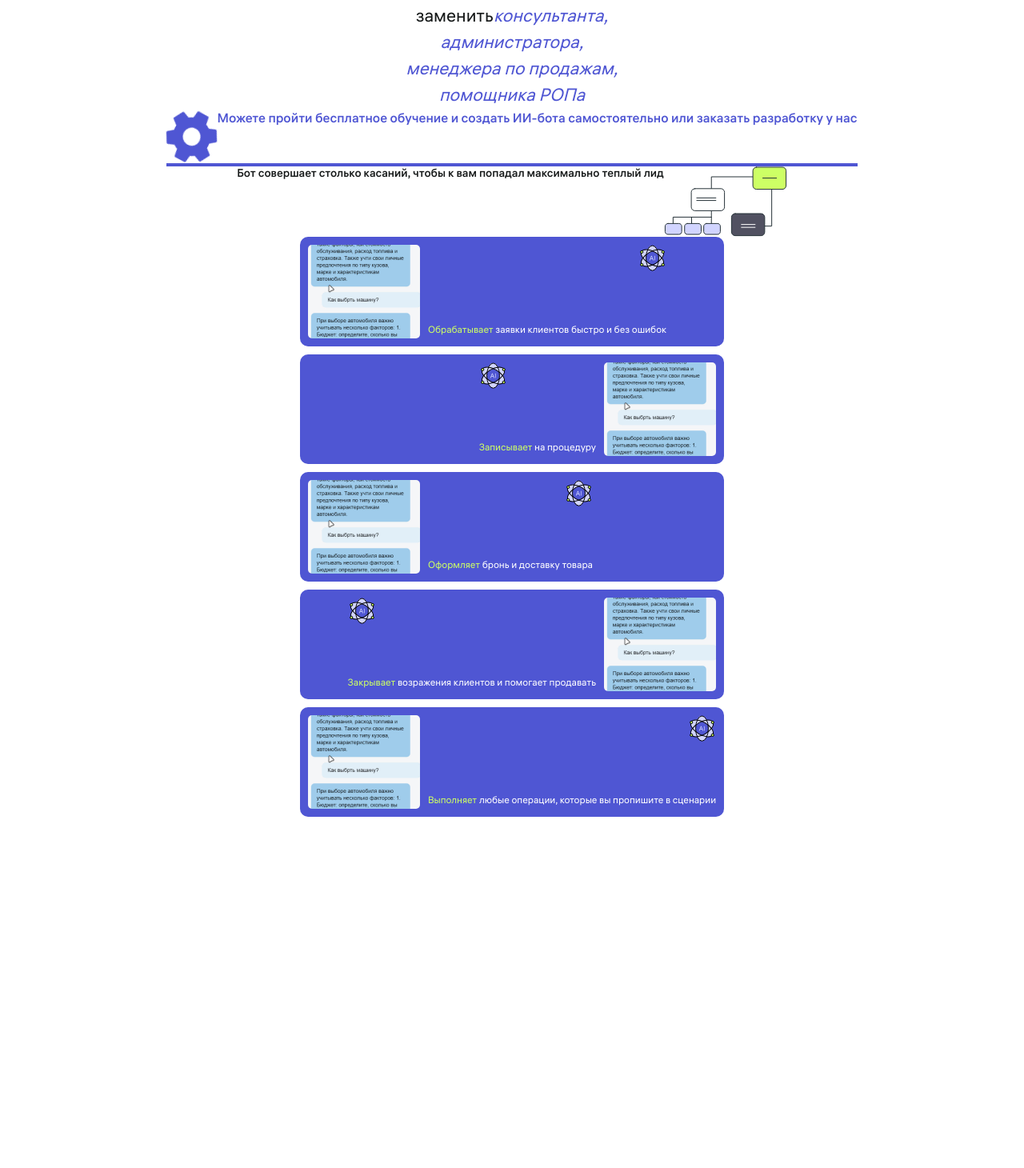
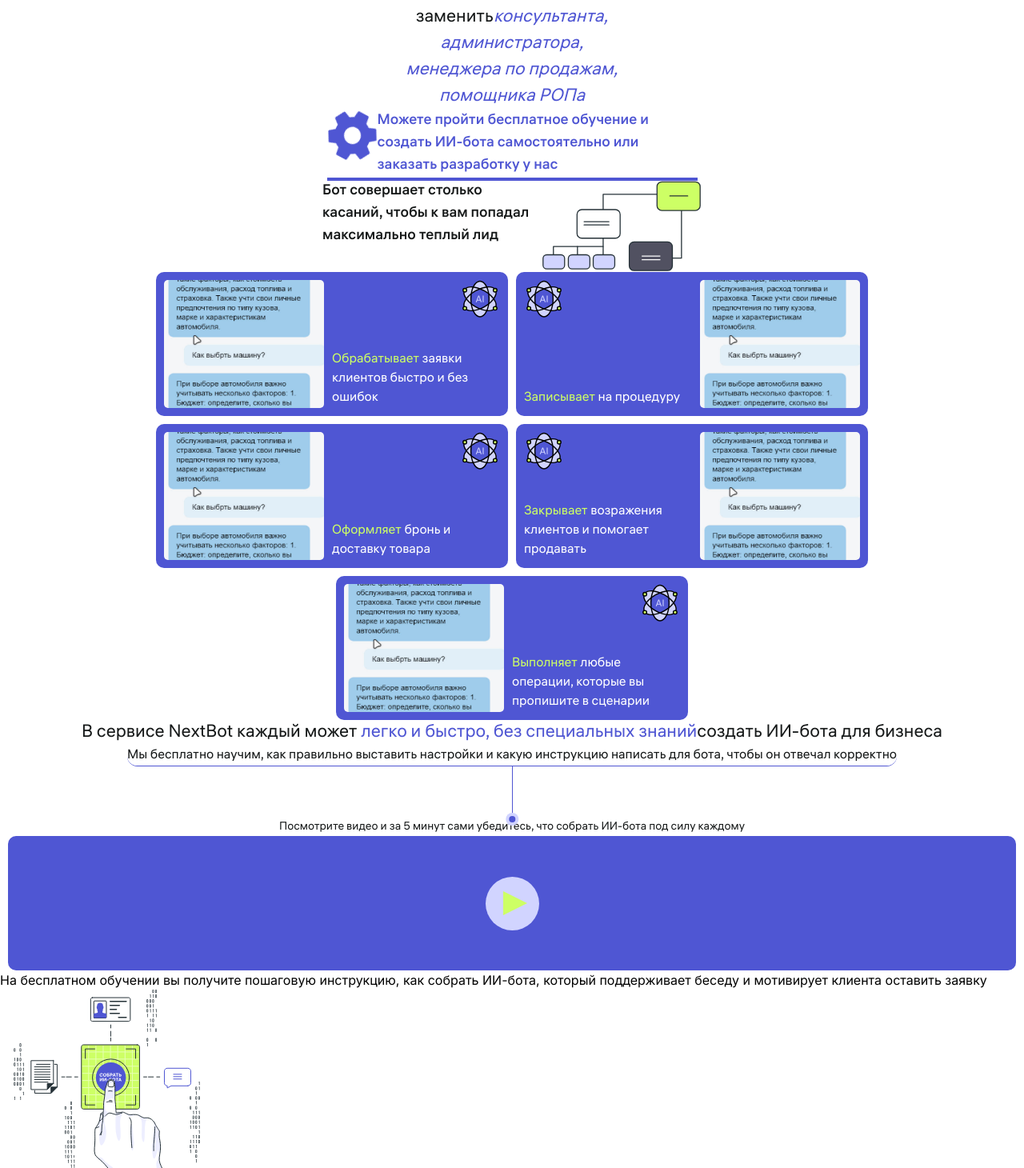
Before and after one commit to EronMG/NextJsProject, a Next.js app in the folder my-app/: page / in a window 1280 px wide. Shown: the part 431-1891 px from the top of the page at 80% size. Before the commit the page ends 1452 px from the top, so only its background shows below. Built offline with nearby package versions, Linux system fonts and the light colour scheme.

Commit message:
feat: Course

```diff
--- a/my-app/src/app/globals.css
+++ b/my-app/src/app/globals.css
@@ -48,3 +48,7 @@
 .rotate-icon {
   animation: rotate 10s linear infinite; /* Измените значение времени (5s) по вашему усмотрению */
 }
+
+.trans {
+  transform: translate(-48%, -50%);
+}
--- a/my-app/src/app/page.tsx
+++ b/my-app/src/app/page.tsx
@@ -1,6 +1,8 @@
 import Business from '@/components/Business/Business';
+import Course from '@/components/Course/Course';
 import Create from '@/components/Create/Create';
 import Header from '@/components/Header/Header';
+import NextBot from '@/components/NextBot/NextBot';
 
 export default function Home() {
   return (
@@ -8,6 +10,8 @@ export default function Home() {
       <Header />
       <Business />
       <Create />
+      <NextBot />
+      <Course />
     </div>
   );
 }
--- /dev/null
+++ b/my-app/src/components/Course/Course.tsx
@@ -0,0 +1,19 @@
+import React from 'react';
+import Press from '@/Images/press.svg';
+
+const Course = () => {
+  return (
+    <section>
+      <div>
+        <h2>
+          На бесплатном обучении вы получите пошаговую инструкцию, как собрать
+          ИИ-бота, который поддерживает беседу и мотивирует клиента оставить
+          заявку
+        </h2>
+        <img src={Press.src} alt='icon' />
+      </div>
+    </section>
+  );
+};
+
+export default Course;
--- a/my-app/src/components/Create/Create.tsx
+++ b/my-app/src/components/Create/Create.tsx
@@ -5,34 +5,13 @@ import Messanger from '@/Images/Messanger.jpg';
 import AI from '@/Images/AI.svg';
 import { bussinesArr } from '@/Types/Arrays';
 
-const Create = () => {
+function Array() {
   return (
-    <section className='flex flex-col items-center px-[10px]'>
-      <h2 className='text-[22px] font-Regular text-dark text-center w-[267px]'>
-        Вы соберете ИИ-бота под задачи вашего бизнеса, который может заменить
-        <span className='text-blue italic'>
-          консультанта, администратора, менеджера по продажам, помощника РОПа
-        </span>
-      </h2>
-      <div className='flex border-b-[4px] border-blue justify-between'>
-        <img src={Settings.src} alt='icon' className='rotate-icon' />
-        <h3 className='text-blue text-base font-Medium'>
-          Можете пройти бесплатное обучение и создать ИИ-бота самостоятельно или
-          заказать разработку у нас
-        </h3>
-      </div>
-      <div className='flex'>
-        <h4 className='text-[14px] text-dark font-Medium'>
-          Бот совершает столько касаний, чтобы к вам попадал максимально теплый
-          лид
-        </h4>
-        <img src={Diagramms.src} alt='icon' />
-      </div>
-      <div className='flex flex-col gap-[10px]'>
+    <div className='flex flex-wrap gap-[10px] justify-center'>
       {bussinesArr.map((item, _) => (
         <div
           key={item.id}
-            className={`bg-blue flex p-[10px] gap-[10px] rounded-[10px] ${
+          className={`bg-blue mm:max-w-[440px] w-full flex p-[10px] gap-[10px] justify-between rounded-[10px] ${
             item.id === 1
               ? 'flex-row'
               : item.id === 3
@@ -45,7 +24,7 @@ const Create = () => {
           <img
             src={Messanger.src}
             alt='jpg'
-              className='w-[140px] h-[117px] rounded-[5px]'
+            className='w-[140px] h-[117px] rounded-[5px] mm:w-[200px] mm:h-[160px]'
           />
           <div
             className={`flex flex-col justify-between  ${
@@ -58,8 +37,8 @@ const Create = () => {
                 : ''
             }`}
           >
-              <img src={AI.src} alt='icon' className='w-[35px]' />
-              <h4 className='text-white text-[12px] font-Regular'>
+            <img src={AI.src} alt='icon' className='w-[35px] mm:w-[50px]' />
+            <h4 className='text-white text-[12px] font-Regular mm:max-w-[210px] mm:text-base'>
               <span className='text-lime'>{item.title.split(' ')[0]}</span>{' '}
               {item.title.slice(item.title.indexOf(' ') + 1)}
             </h4>
@@ -67,6 +46,37 @@ const Create = () => {
         </div>
       ))}
     </div>
+  );
+}
+
+const Create = () => {
+  return (
+    <section className='flex flex-col items-center px-[10px]'>
+      <h2 className='text-[22px] font-Regular text-dark text-center w-[267px]'>
+        Вы соберете ИИ-бота под задачи вашего бизнеса, который может заменить
+        <span className='text-blue italic'>
+          консультанта, администратора, менеджера по продажам, помощника РОПа
+        </span>
+      </h2>
+      <div className='flex border-b-[4px] border-blue justify-between'>
+        <img
+          src={Settings.src}
+          alt='icon'
+          className='rotate-icon w-[63px] h-[63px]'
+        />
+        <h3 className='text-blue text-base font-Medium mm:text-lg mm:w-[400px]'>
+          Можете пройти бесплатное обучение и создать ИИ-бота самостоятельно или
+          заказать разработку у нас
+        </h3>
+      </div>
+      <div className='flex'>
+        <h4 className='text-[14px] text-dark font-Medium mm:max-w-[274px] mm:text-lg'>
+          Бот совершает столько касаний, чтобы к вам попадал максимально теплый
+          лид
+        </h4>
+        <img src={Diagramms.src} alt='icon' className='mm:w-[200px]' />
+      </div>
+      {Array()}
     </section>
   );
 };
--- a/my-app/src/components/Header/Header.tsx
+++ b/my-app/src/components/Header/Header.tsx
@@ -24,7 +24,7 @@ const Header = () => {
           </button>
         </div>
       </div>
-      <div className='md:hidden flex justify-between items-center pt-[10px] w-full px-2 mm:px-8'>
+      <div className='md:hidden flex justify-between items-center pt-[10px] w-full px-2 mm:px-8 bg-[#F9FAFE] pb-[10px]'>
         <div className='text-[10px] font-Regular text-dark border-[1px] border-dark rounded-[41px] min-w-[68px] h-[19px] flex justify-center items-center'>
           NEXT BOT
         </div>
--- /dev/null
+++ b/my-app/src/components/NextBot/NextBot.tsx
@@ -0,0 +1,49 @@
+import React from 'react';
+
+const NextBot = () => {
+  return (
+    <section className='px-[10px]'>
+      <h2 className='text-[22px] text-dark font-Regular text-center'>
+        В сервисе NextBot каждый может
+        <span className='text-blue'>
+          {' '}
+          легко и быстро, без специальных знаний
+        </span>
+        создать ИИ-бота для бизнеса
+      </h2>
+      <div className='flex flex-col items-center'>
+        <div className='border-b-[1px] rounded-[20px] border-blue'>
+          <p className='text-base text-dark font-Regular text-center'>
+            Мы бесплатно научим, как правильно выставить настройки и какую
+            инструкцию написать для бота, чтобы он отвечал корректно
+          </p>
+        </div>
+        <div className='w-[1px] h-[67px] bg-blue relative'>
+          <div className='trans bottom-[-15px] absolute w-4 h-4 flex justify-center items-center bg-cloud rounded-full'>
+            <div className=' w-2 h-2 bg-blue rounded-full' />
+          </div>
+        </div>
+      </div>
+      <div>
+        <p className=' text-sm text-dark font-Regular text-center'>
+          Посмотрите видео и за 5 минут сами убедитесь, что собрать ИИ-бота под
+          силу каждому
+        </p>
+        <div className='bg-blue flex justify-center items-center rounded-[10px] h-[168px]'>
+          <div className='w-[67px] h-[67px] flex justify-center items-center bg-cloud rounded-full pl-2'>
+            <div
+              className='relative w-0 h-0 rotate-90'
+              style={{
+                borderLeft: '15px solid transparent',
+                borderRight: '15px solid transparent',
+                borderBottom: '30px solid #CDFF65',
+              }}
+            ></div>
+          </div>
+        </div>
+      </div>
+    </section>
+  );
+};
+
+export default NextBot;
```
Also changed, not shown: my-app/src/Images/press.svg (added). Lines whose indentation alone changed are shown as unchanged.
